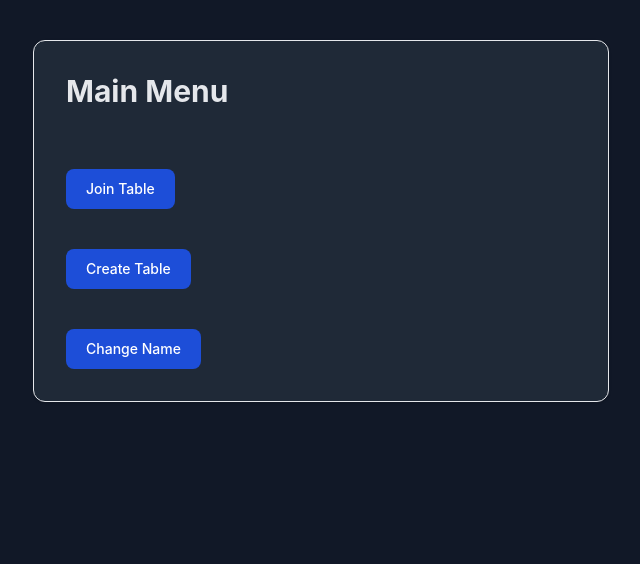
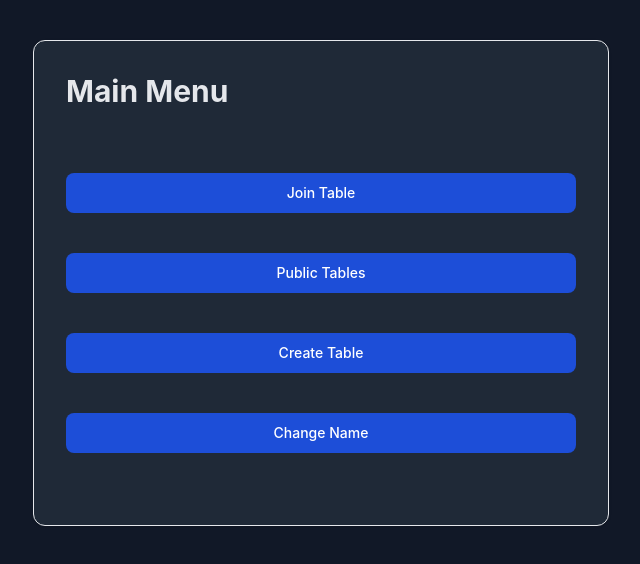
Before and after one commit to ajstarna/poker, a React (Create React App) app in the folder react-ui/: page /menu in a window 1280 px wide. Shown: the top 564 px of the page, without its empty margins (319-959 px from the left). Built offline with nearby package versions, Linux system fonts and the light colour scheme; no server answers.

Commit message:
Add join table page.

```diff
--- a/react-ui/src/App.js
+++ b/react-ui/src/App.js
@@ -5,6 +5,7 @@ import MenuBody from './components/layout/MenuBody';
 import ErrorModal from './components/modal/ErrorModal';
 import Spinner from './components/spinnner/Spinner';
 import Create from './pages/Create';
+import JoinTable from './pages/JoinTable';
 import Login from "./pages/Login";
 import Menu from './pages/Menu';
 import Table from "./pages/Table";
@@ -193,6 +194,7 @@ class App extends React.Component {
         <Routes>
           <Route path="/" element={<Login websocket={this.state.ws} player_name={this.state.playerName} />} />
           <Route path="/menu" element={<Menu />} />
+          <Route path="/join" element={<JoinTable websocket={this.state.ws} />} />
           <Route path="/create" element={
             this.state.creatingTable ? (
               <MenuBody>
--- a/react-ui/src/components/button/MenuButton.jsx
+++ b/react-ui/src/components/button/MenuButton.jsx
@@ -3,7 +3,7 @@ import React from "react";
 class MenuButton extends React.Component {
     render() {
         return (
-            <button {...this.props} className="mt-10 text-white bg-blue-700 hover:bg-blue-800 focus:ring-4 focus:outline-none focus:ring-blue-300 font-medium rounded-lg text-sm w-full sm:w-auto px-5 py-2.5 text-center dark:bg-blue-600 dark:hover:bg-blue-700 dark:focus:ring-blue-800">
+            <button {...this.props} className={this.props.className + " text-white bg-blue-700 hover:bg-blue-800 focus:ring-4 focus:outline-none focus:ring-blue-300 font-medium rounded-lg text-sm w-full px-5 py-2.5 text-center dark:bg-blue-600 dark:hover:bg-blue-700 dark:focus:ring-blue-800"}>
                 {this.props.children}
             </button>
         );
--- /dev/null
+++ b/react-ui/src/pages/JoinTable.jsx
@@ -0,0 +1,77 @@
+import React from "react";
+import { useNavigate } from "react-router-dom";
+import TextInput from "../components/input/TextInput";
+import MenuButton from "../components/button/MenuButton";
+import MenuBody from "../components/layout/MenuBody";
+
+class JoinTable extends React.Component {
+    constructor(props) {
+        super(props);
+        this.state = {
+            tableName: '',
+            password: ''
+        };
+
+        this.handleChange = this.handleChange.bind(this);
+        this.handleSubmit = this.handleSubmit.bind(this);
+    }
+    handleChange(event) {
+        this.setState({
+            ...this.state,
+            [event.target.name]: event.target.value
+        });
+    }
+
+    handleSubmit(event) {
+        event.preventDefault();
+
+        const { websocket } = this.props; // websocket instance passed as props to the child component.
+
+        try {
+            let data = {
+                "msg_type": "join",
+                "table_name": this.state.tableName,
+                "password": this.state.password,
+            };
+
+            console.log(data);
+
+            websocket.send(JSON.stringify(data)); //send data to the server
+        } catch (error) {
+            console.log(error); // catch error
+        }
+    }
+
+    render() {
+        return (
+            <MenuBody>
+                <p className="text-3xl text-gray-200 font-bold mb-5">
+                    Lobby
+                </p>
+                <form onSubmit={this.handleSubmit}>
+                    <div className="grid grid-cols-2 gap-4">
+                        <div>
+                            <label className="block mt-10 mb-2 text-lg font-medium text-gray-200">Table Name:</label>
+                            <TextInput type="text" name="tableName" value={this.state.tableName} onChange={this.handleChange} placeholder="Table Name" required />
+                        </div>
+                        <div>
+                            <label className="block mt-10 mb-2 text-lg font-medium text-gray-200">Password:</label>
+                            <TextInput type="password" name="password" value={this.state.password} onChange={this.handleChange} placeholder="Password" />
+                        </div>
+                    </div>
+                    <MenuButton className="mt-10" type="submit">
+                        Join Table
+                    </MenuButton>
+                </form>
+            </MenuBody>
+        );
+    }
+};
+
+// Wrap and export
+/* eslint import/no-anonymous-default-export: [2, {"allowArrowFunction": true}] */
+export default (props) => {
+    const navigate = useNavigate();
+
+    return <JoinTable {...props} navigate={navigate} />;
+}
--- a/react-ui/src/pages/Login.jsx
+++ b/react-ui/src/pages/Login.jsx
@@ -58,7 +58,7 @@ class Login extends React.Component {
                 <form onSubmit={this.handleSubmit}>
                     <label htmlFor="username" className="block mt-10 mb-2 text-lg font-medium text-gray-200">Username:</label>
                     <TextInput type="text" id="username" value={this.state.value} onChange={this.handleChange} placeholder="Username" required />
-                    <MenuButton type="submit">Next</MenuButton>
+                    <MenuButton className="mt-10" type="submit">Next</MenuButton>
                 </form>
             </MenuBody>
         );
--- a/react-ui/src/pages/Menu.jsx
+++ b/react-ui/src/pages/Menu.jsx
@@ -7,21 +7,26 @@ class Menu extends React.Component {
     render() {
         return (
             <MenuBody>
-                <p className="text-3xl text-gray-200 font-bold mb-5">
+                <p className="text-3xl text-gray-200 font-bold mb-16">
                     Main Menu
                 </p>
                 <div>
-                    <MenuButton onClick={() => { this.props.navigate("/lobby"); }} >
+                    <MenuButton className="mb-10" onClick={() => { this.props.navigate("/join"); }} >
                         Join Table
                     </MenuButton>
                 </div>
                 <div>
-                    <MenuButton onClick={() => { this.props.navigate("/create"); }} >
+                    <MenuButton className="mb-10" onClick={() => { this.props.navigate("/lobby"); }} >
+                        Public Tables
+                    </MenuButton>
+                </div>
+                <div>
+                    <MenuButton className="mb-10" onClick={() => { this.props.navigate("/create"); }} >
                         Create Table
                     </MenuButton>
                 </div>
                 <div>
-                    <MenuButton onClick={() => { this.props.navigate("/"); }} >
+                    <MenuButton className="mb-10" onClick={() => { this.props.navigate("/"); }} >
                         Change Name
                     </MenuButton>
                 </div>
```
